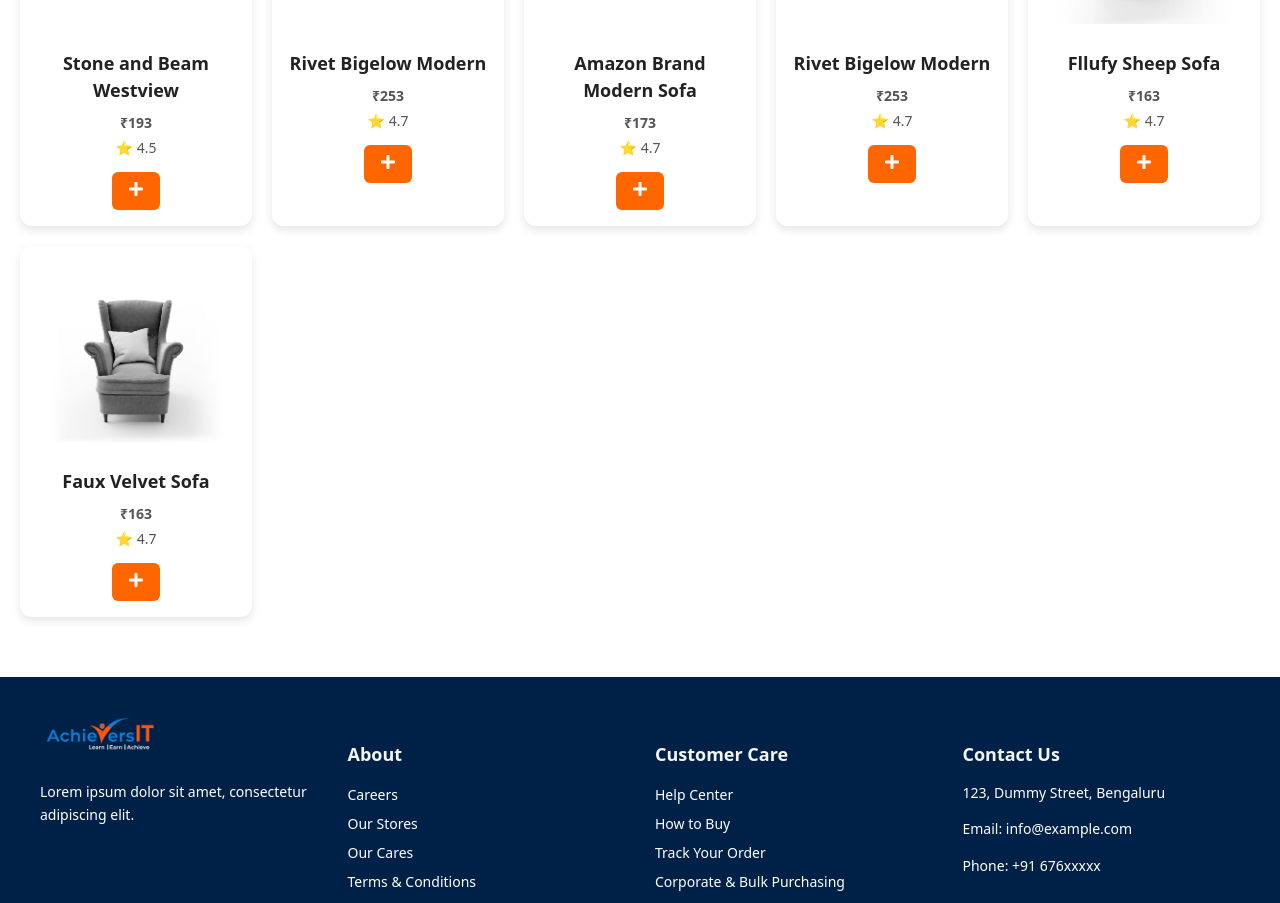
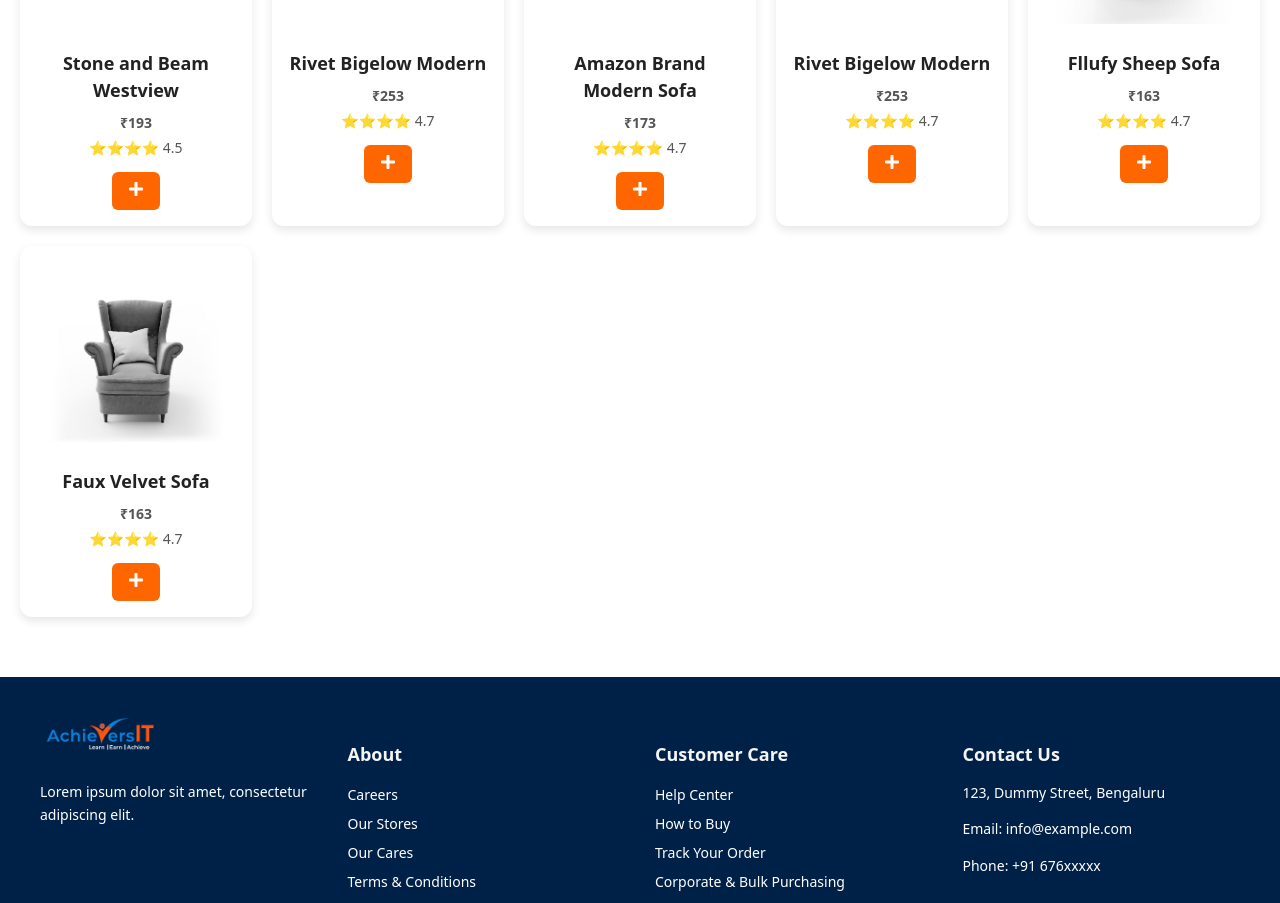
Before and after one commit to Aarthibakthavachalam/ecommerce-react-app, a React (Vite) app: page / in a window 1280 px wide. Shown: the part 2513-3416 px from the top of the page. Built offline with nearby package versions, Linux system fonts and the light colour scheme.

Commit message:
Updated star rating

```diff
--- a/src/pages/Home.jsx
+++ b/src/pages/Home.jsx
@@ -138,7 +138,7 @@
         <img src={product.imgUrl} alt={product.productName} className="product-img" />
         <h3>{product.productName}</h3>
         <p className="price">₹{product.price}</p>
-        <p className="rating">⭐ {product.avgRating}</p>
+        <p className="rating">⭐⭐⭐⭐ {product.avgRating}</p>
         <button
           className="add-btn"
           onClick={() => {
```
